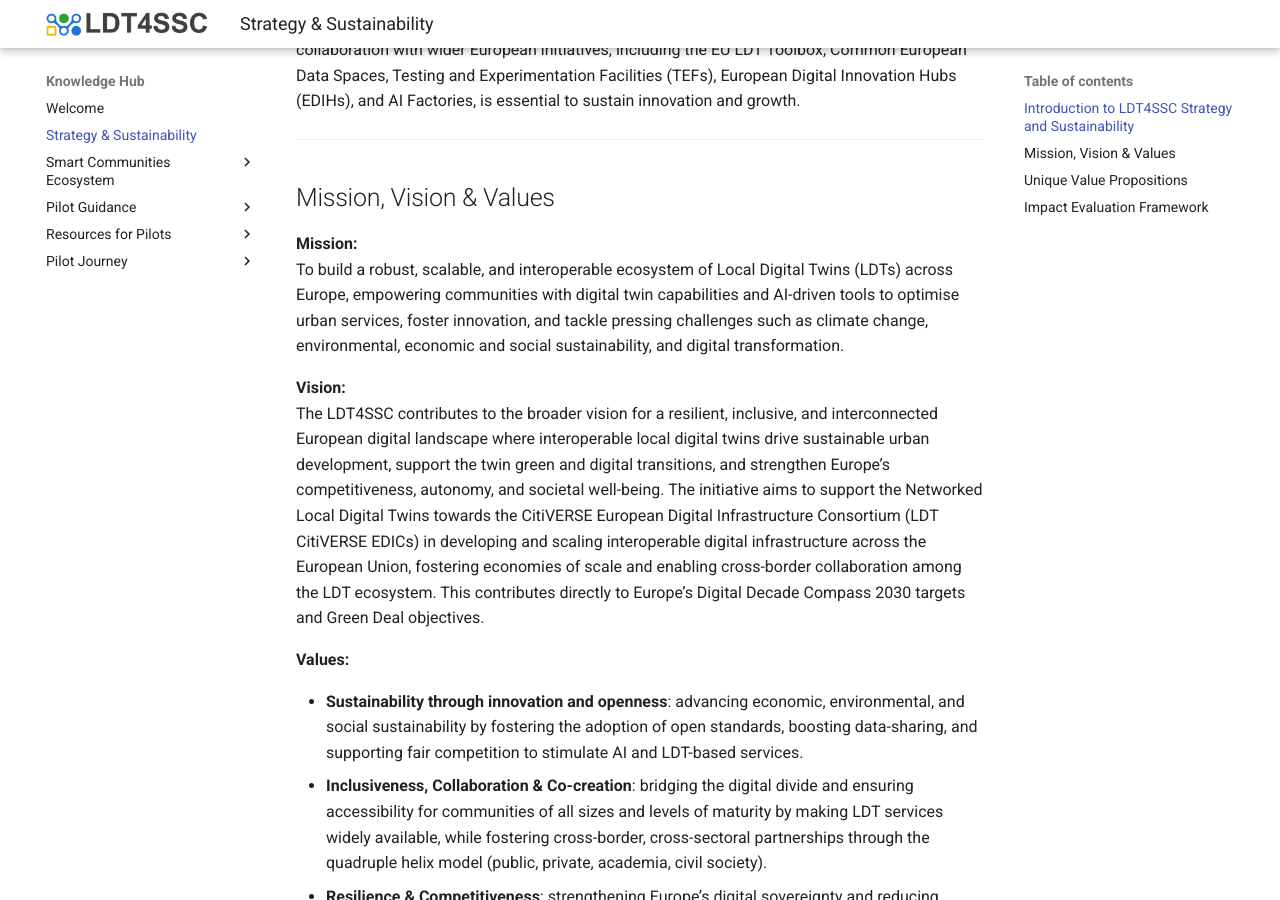
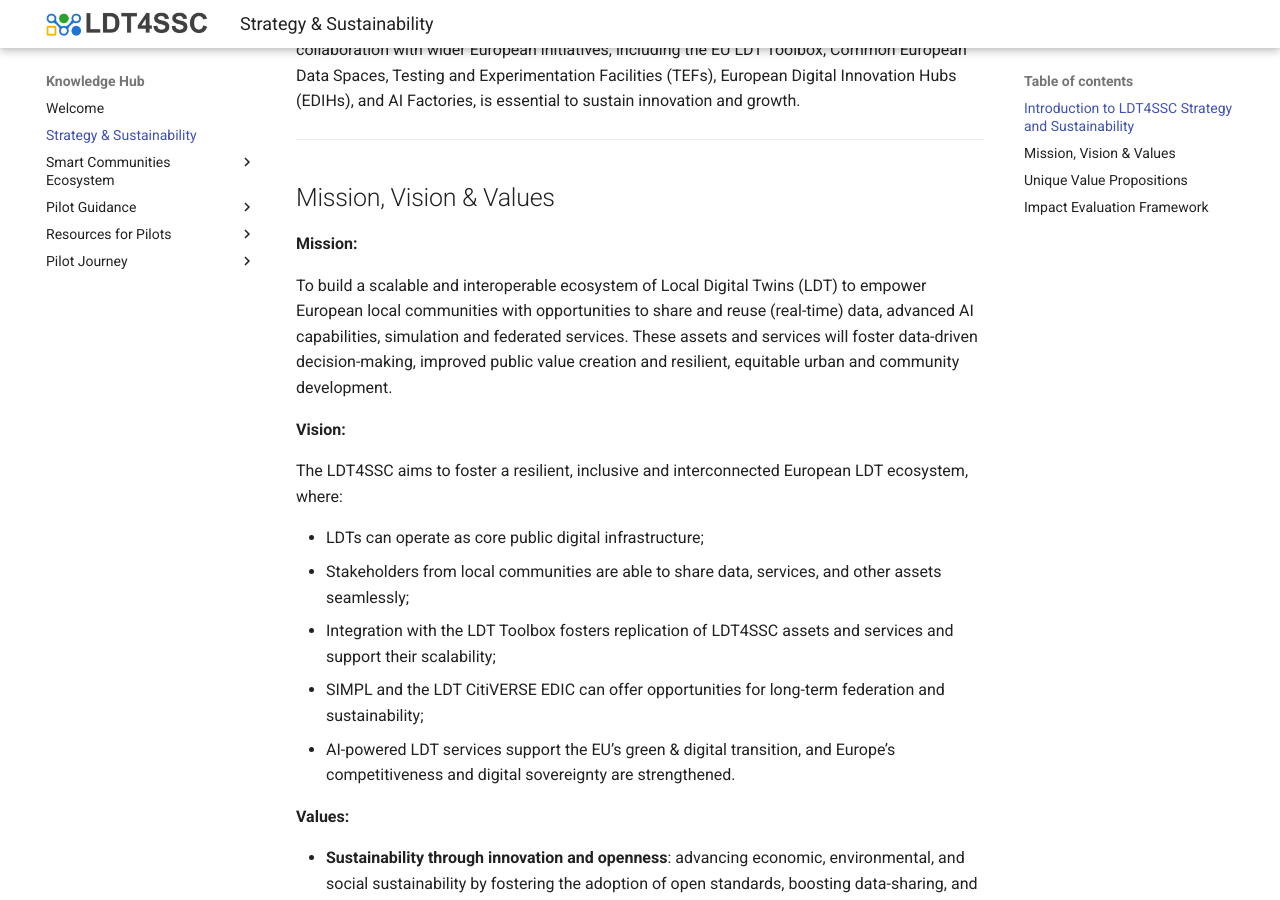
Before and after one commit to ldt4ssc/ldt4ssc.github.io, an MkDocs documentation site: the page built from docs/strategy.md, in a window 1280 px wide and 900 px high, scrolled down 830 px. Built offline with MkDocs 1.6.1 and Material for MkDocs 9.7.7, drawn with Linux system fonts in a browser that asks for light colours.

Commit message:
update: mission & vision

```diff
--- a/docs/strategy.md
+++ b/docs/strategy.md
@@ -15,10 +15,21 @@ Long-term viability also depends on maintaining an open and interoperable ecosys
 ## Mission, Vision & Values
 
 **Mission:**
-To build a robust, scalable, and interoperable ecosystem of Local Digital Twins (LDTs) across Europe, empowering communities with digital twin capabilities and AI-driven tools to optimise urban services, foster innovation, and tackle pressing challenges such as climate change, environmental, economic and social sustainability, and digital transformation.
+
+To build a scalable and interoperable ecosystem of Local Digital Twins (LDT) to empower European local communities with opportunities to share and reuse (real-time) data, advanced AI capabilities, simulation and federated services. These assets and services will foster data-driven decision-making, improved public value creation and resilient, equitable urban and community development.
+
 
 **Vision:**
-The LDT4SSC contributes to the broader vision for a resilient, inclusive, and interconnected European digital landscape where interoperable local digital twins drive sustainable urban development, support the twin green and digital transitions, and strengthen Europe’s competitiveness, autonomy, and societal well-being. The initiative aims to support the Networked Local Digital Twins towards the CitiVERSE European Digital Infrastructure Consortium (LDT CitiVERSE EDICs) in developing and scaling interoperable digital infrastructure across the European Union, fostering economies of scale and enabling cross-border collaboration among the LDT ecosystem. This contributes directly to Europe’s Digital Decade Compass 2030 targets and Green Deal objectives.
+
+The LDT4SSC aims to foster a resilient, inclusive and interconnected European LDT ecosystem, where:
+
+- LDTs can operate as core public digital infrastructure;
+- Stakeholders from local communities are able to share data, services, and other assets seamlessly;
+- Integration with the LDT Toolbox fosters replication of LDT4SSC assets and services and support their scalability;
+- SIMPL and the LDT CitiVERSE EDIC can offer opportunities for long-term federation and sustainability;
+- AI-powered LDT services support the EU’s green & digital transition, and
+Europe’s competitiveness and digital sovereignty are strengthened.
+
 
 **Values:**
 
```
